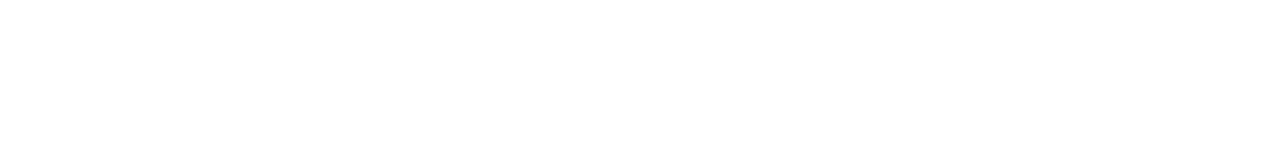
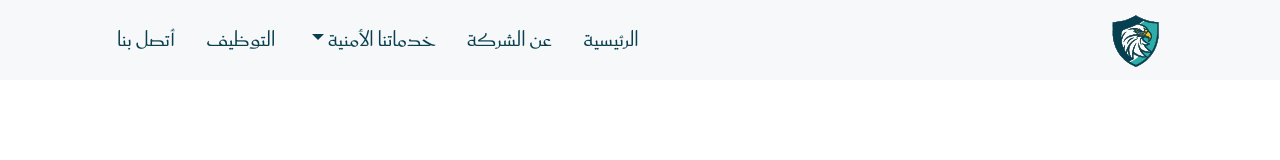
Before and after one commit to sqrtec/SecurityWall, a website built with webpack: page src/index_ar.html in a window 1280 px wide. Built offline with nearby package versions, Linux system fonts and the light colour scheme.

Commit message:
Create and format the header section

```diff
--- a/src/assets/scss/abstracts/_variables.scss
+++ b/src/assets/scss/abstracts/_variables.scss
@@ -1,2 +1,3 @@
-// color
-$main_color: red;
+// color ===> header
+$li_hover: #00a05a;
+$li_color: #093f4f;
--- /dev/null
+++ b/src/assets/scss/abstracts/basic.scss
@@ -0,0 +1,21 @@
+* {
+    padding: 0;
+    margin: 0;
+    box-sizing: border-box;
+}
+@font-face {
+    font-family: saudi;
+    src: url(/src/assets/fonts/Saudi-Regular.ttf);
+    font-weight: normal;
+}
+@font-face {
+    font-family: saudi;
+    src: url(/src/assets/fonts/Saudi-Bold.ttf);
+    font-weight: bold;
+}
+:root {
+    --mainFont: font-family: Saudi, sans-serif;
+}
+body {
+    font-family: saudi !important;
+}
--- a/src/assets/scss/layout/_header.scss
+++ b/src/assets/scss/layout/_header.scss
@@ -0,0 +1,46 @@
+@use '../abstracts/variables' as v;
+
+header {
+    background-color: #F6F8F9;
+
+    nav {
+        padding: 0 !important;
+
+        .navbar-brand {
+            margin: 0 !important;
+            .logo {
+                width: 100px;
+                height: 70px;
+                object-fit: contain;
+            }
+        }
+        .navbar-toggler {
+            border: none;
+
+            &:focus {
+                box-shadow: none;
+                outline: none;
+            }
+        }
+
+        ul {
+            .nav-item {
+                margin-left: 15px;
+                a {
+                    font-size: 22px !important;
+                    color: v.$li_color !important;
+
+                    &:hover,
+                    &:focus {
+                        color: v.$li_hover !important;
+                    }
+                }
+            }
+            .dropdown-menu {
+                right: 0 !important;
+                left: auto !important;
+                text-align: right;
+            }
+        }
+    }
+}
--- a/src/assets/scss/main.scss
+++ b/src/assets/scss/main.scss
@@ -2,3 +2,5 @@
 @use './abstracts/variables';
 
 @use './layout/header';
+
+@use './abstracts/basic.scss';
--- a/src/index_ar.html
+++ b/src/index_ar.html
@@ -6,7 +6,50 @@
     <title>السور الأمني</title>
 </head>
 <body>
+    <!-- Start Header -->
+    <header>
+        <div class="container">
+            <nav class="navbar navbar-expand-lg">
+                <div class="container-fluid">
+                    <a class="navbar-brand" href="index.html">
+                        <img class="logo" src="./assets/images/logo_wall.svg" alt="logo">
+                    </a>
 
+                    <button class="navbar-toggler" type="button" data-bs-toggle="collapse" data-bs-target="#navbarSupportedContent" aria-controls="navbarSupportedContent" aria-expanded="false" aria-label="Toggle navigation">
+                        <span class="navbar-toggler-icon"></span>
+                    </button>
+
+                    <div class="collapse navbar-collapse" id="navbarSupportedContent">
+                        <!-- The Links -->
+                        <ul class="navbar-nav me-auto mb-2 mb-lg-0">
+                            <li class="nav-item">
+                                <a class="nav-link" aria-current="page" href="index.html">الرئيسية</a>
+                            </li>
+                            <li class="nav-item">
+                                <a class="nav-link" href="#">عن الشركة</a>
+                            </li>
+                            <li class="nav-item dropdown">
+                                <a class="nav-link dropdown-toggle" href="#" role="button" data-bs-toggle="dropdown">
+                                    خدماتنا الأمنية
+                                </a>
+                                <ul class="dropdown-menu">
+                                    <li><a class="dropdown-item" href="#">الأستشارات الأمنية</a></li>
+                                    <li><a class="dropdown-item" href="#">الحلول الأمنية</a></li>
+                                    <!-- <li><a class="dropdown-item" href="#">مركز القيادة والتحكم</a></li> -->
+                                </ul>
+                            </li>
+                            <li class="nav-item">
+                                <a class="nav-link" href="#">التوظيف</a>
+                            </li>
+                            <li class="nav-item">
+                                <a class="nav-link" href="#">أتصل بنا</a>
+                            </li>
+                        </ul>
+                    </div>
+                </div>
+            </nav>
+        </div>
+    </header>
     <script src="../src/assets/js/main.js"></script>
 </body>
 </html>
--- a/webpack.config.js
+++ b/webpack.config.js
@@ -47,10 +47,10 @@ module.exports = {
 
             // Images
             {
-            test: /\.(png|jpg|jpeg|gif|svg)$/i,
+            test: /\.(png|jpg|jpeg|gif|svg|jfif)$/i,
             type: "asset/resource",
                 generator: {
-                    filename: "src/assets/images/[name][ext]",
+                    filename: "assets/images/[name][ext]",
                 },
             },
 
@@ -59,7 +59,7 @@ module.exports = {
             test: /\.(woff|woff2|eot|ttf|otf)$/i,
             type: "asset/resource",
                 generator: {
-                    filename: "src/assets/fonts/[name][ext]",
+                    filename: "assets/fonts/[name][ext]",
                 },
             },
         ],
```
Also changed, not shown: src/assets/fonts/Saudi-Bold.ttf (added), src/assets/fonts/Saudi-Regular.ttf (added), src/assets/images/riyadh_night.jfif (added).
